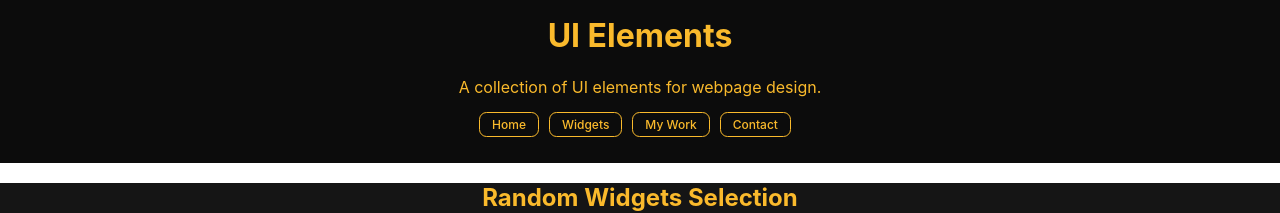
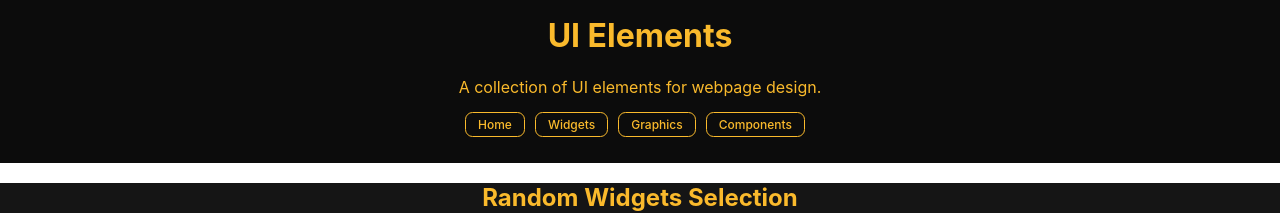
Before and after one commit to ARFreiler/UI_Elements, a React (Create React App) app in the folder ui_elements/: page /images in a window 1280 px wide. Shown: the top 213 px of the page. Built offline with nearby package versions, Linux system fonts and the light colour scheme.

Commit message:
Changed names of nav bar destinations to suit this project.

```diff
--- a/ui_elements/src/components/Navbar/Navbar.js
+++ b/ui_elements/src/components/Navbar/Navbar.js
@@ -21,8 +21,8 @@ const Navbar = ({ currentPage, handlePageChange }) => {
                         <nav>
                             <StyledLink to="/scenes/home-scene/home">Home</StyledLink>
                             <StyledLink to="/scenes/about-scene/about">Widgets</StyledLink>
-                            <StyledLink to="/scenes/work/work">My Work</StyledLink>
-                            <StyledLink to="/scenes/contact-scene/contact">Contact</StyledLink>
+                            <StyledLink to="/scenes/work/work">Graphics</StyledLink>
+                            <StyledLink to="/scenes/contact-scene/contact">Components</StyledLink>
                         </nav>
                         <Switch>
                             <Route exact path="/scenes/home-scene/home">
```
